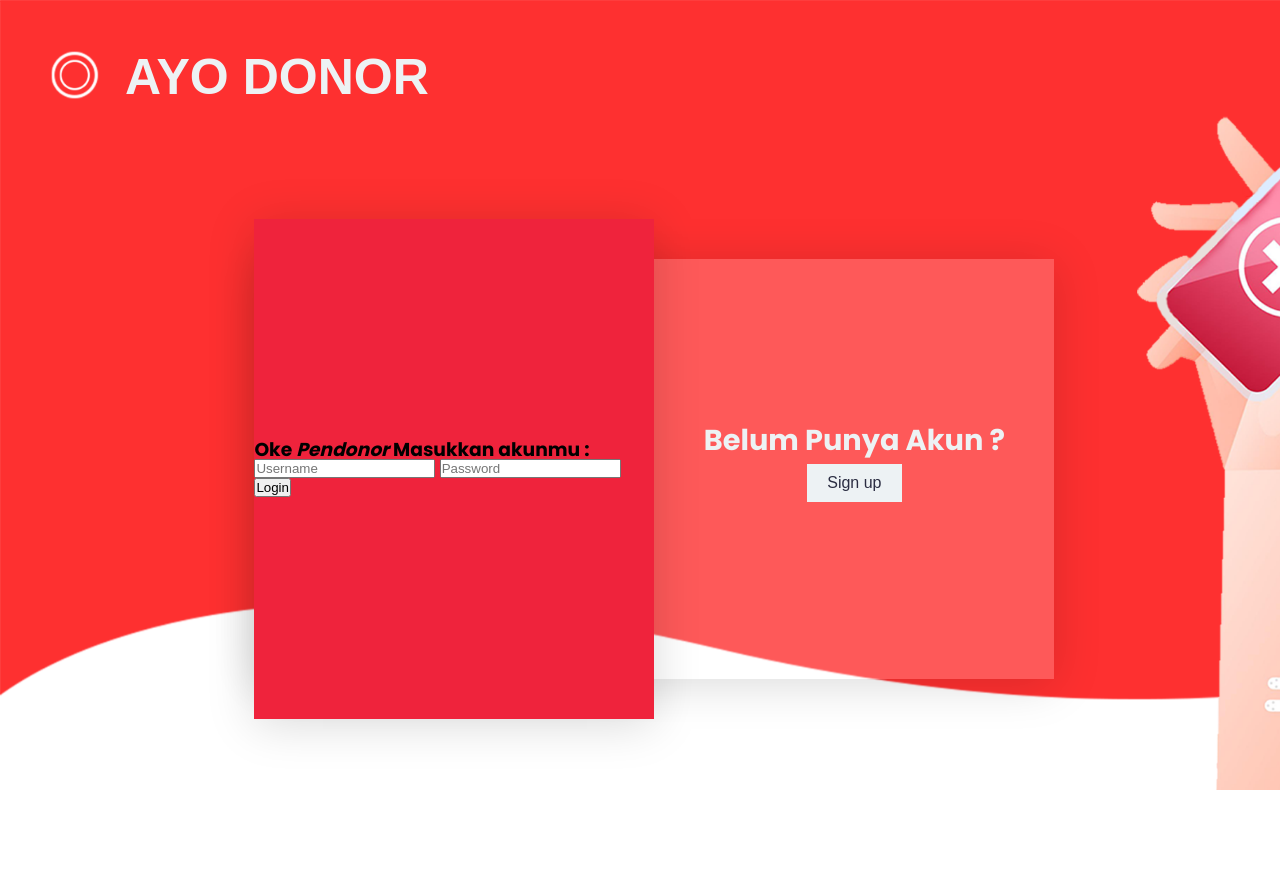
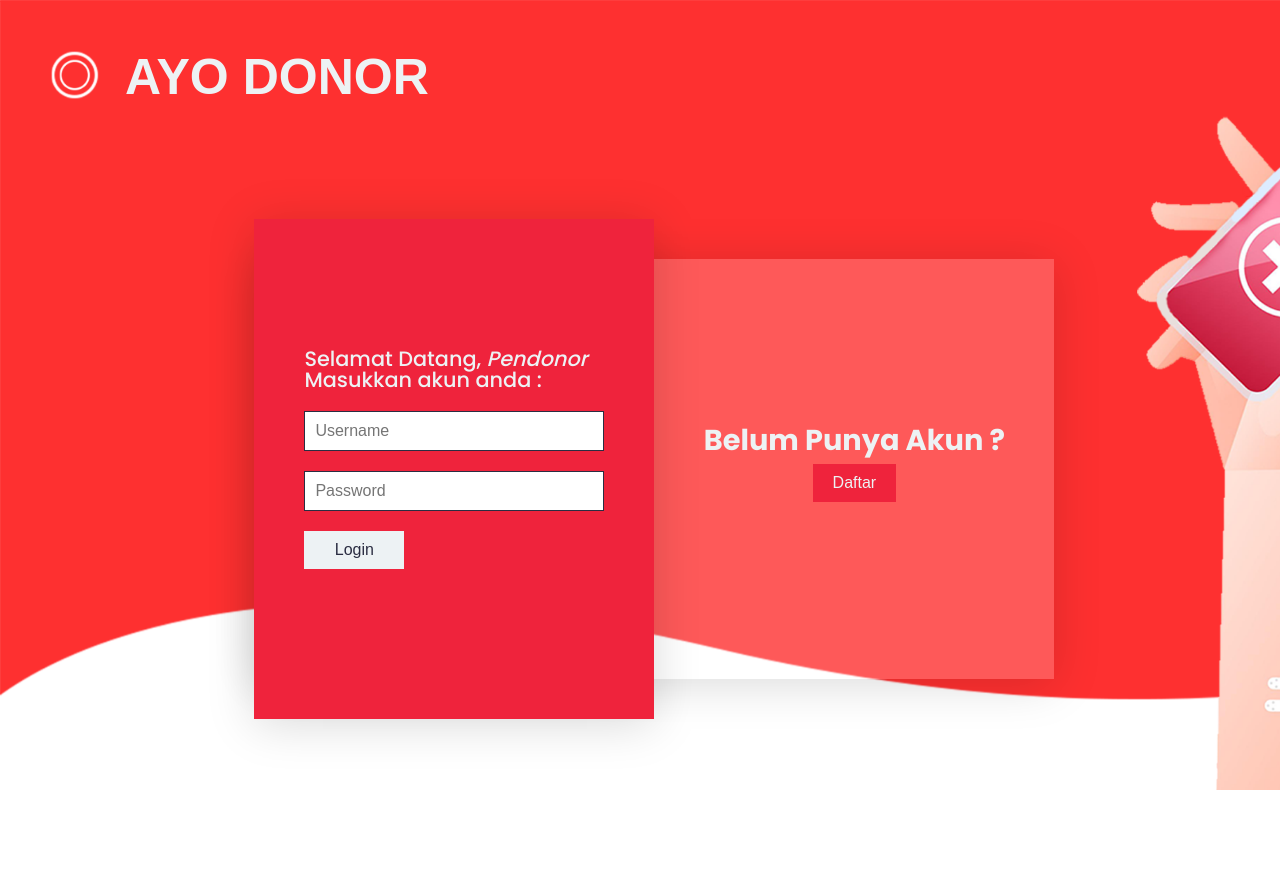
Before and after one commit to gabriellwrnc/Project-Screening-Donor-Darah-HTML-CSS-JS, a PHP site: page /loginuser.php in a window 1280 px wide; the page is wider, and only the part inside the window is pictured. Shown: the top 877 px of that part. Run offline with PHP 8.4, Linux system fonts and the light colour scheme; some web fonts are replaced.

Commit message:
second commit

```diff
--- a/donordarah/CSS/stylelogin.css
+++ b/donordarah/CSS/stylelogin.css
@@ -99,14 +99,21 @@ li {
     flex-direction: column;
 }
 
-.container .whitebg .box{
+.container .whitebg .box.signup{
     color: #edf2f4;
     font-size: 1.2em;
     font-weight: 500;
     margin-bottom: 10px;
 }
 
-.container .whitebg .box button{
+.container .whitebg .box.signin{
+  color: #2b2d42;
+  font-size: 1.2em;
+  font-weight: 500;
+  margin-bottom: 10px;
+}
+
+.container .whitebg .box .signinBtn{
     cursor: pointer;
     padding: 10px 20px;
     background: #edf2f4;
@@ -117,7 +124,18 @@ li {
     margin-top: 10px;
 }
 
-.formWx{
+.container .whitebg .box .signupBtn{
+  cursor: pointer;
+  padding: 10px 20px;
+  background: #ef233c;
+  color: #edf2f4;
+  font-size: 16px;
+  font-weight: 500;
+  border: none;
+  margin-top: 10px;
+}
+
+.wrapper .formWx{
     position: absolute;
     top:0;
     left:0;
@@ -130,9 +148,83 @@ li {
     align-items: center;
     box-shadow: 0 5px 45px rgba(0,0,0,0.15);
     transition: 0.5s ease-in-out;
+    overflow: hidden;
 }
 
 .formWx.active{
   background: #edf2f4;
   left: 50%;
 }
+
+.wrapper .formWx .form{
+  position: absolute;
+  left: 0;
+  width: 100%;
+  padding: 50px;
+  transition: 0.5s;
+}
+
+.wrapper .formWx.active .signinForm{
+  left: -100%;
+  transition-delay: 0s;
+}
+
+.wrapper .formWx .signinForm{
+  transition-delay: 0.25s;
+}
+
+.wrapper .formWx .signupForm{
+  left: 100%;
+  transition-delay: 0s;
+}
+.wrapper .formWx.active .signupForm{
+  left: 0;
+  transition-delay: 0.25s;
+}
+
+.wrapper .formWx .form form{
+  width: 100%;
+  display: flex;
+  flex-direction: column;
+}
+
+.wrapper .formWx .form.signupForm form h3 {
+  font-size: 1.30em;
+  color: #2b2d42;
+  margin-bottom: 20px;
+  font-weight: 500;
+}
+
+.wrapper .formWx .form.signinForm form h3 {
+  font-size: 1.30em;
+  color: #edf2f4;
+  margin-bottom: 20px;
+  font-weight: 500;
+}
+
+
+
+.wrapper .formWx .form form input{
+  width: 100%;
+  margin-bottom: 20px;
+  padding: 10px;
+  outline:none;
+  font-size: 16px;
+  border: 1px solid #2b2d42;
+}
+
+.wrapper .formWx .form.signinForm form .submit{
+  background: #edf2f4;
+  border: none;
+  color: #2b2d42;
+  max-width: 100px;
+  cursor: pointer;
+}
+
+.wrapper .formWx .form.signupForm form .submit{
+  background: #ef233c;
+  border: none;
+  color: #edf2f4;
+  max-width: 100px;
+  cursor: pointer;
+}
--- a/donordarah/loginuser.php
+++ b/donordarah/loginuser.php
@@ -26,28 +26,40 @@
     </div>
 
     <div class="wrapper">
+
         <div class="container">
             <div class="whitebg">
 
                 <div class="box signin">
                     <h2>Sudah Punya Akun ?</h2>
-                    <button class="signinBtn">Sign in</button>
+                    <button class="signinBtn">Login</button>
                 </div>
                 <div class="box signup">
                     <h2>Belum Punya Akun ?</h2>
-                    <button class="signupBtn">Sign up</button>
+                    <button class="signupBtn">Daftar</button>
                 </div>
 
             </div>
         <div class="formWx">
             <div class="form signinForm">
                 <form action="" method="post">
-                    <h3>Oke <i>Pendonor</i> Masukkan akunmu :</h3>
+                    <h3>Selamat Datang, <i>Pendonor</i> <br> Masukkan akun anda : </h3>
                     <input type="text" placeholder="Username">
                     <input type="password" placeholder="Password">
-                    <input type="submit" value="Login">
+                    <input type="submit" class="submit"value="Login">
                 </form>
             </div>
+
+            <div class="form signupForm">
+                <form action="" method="post">
+                    <h3>Ayo Daftar dulu : </h3>
+                    <input type="text" placeholder="Username">
+                    <input type="password" placeholder="Password">
+                    <input type="password" placeholder="Confirm Password">
+                    <input type="submit" class="submit" value="Daftar">
+                </form>
+            </div>
+
         </div>
         </div>
 
```
